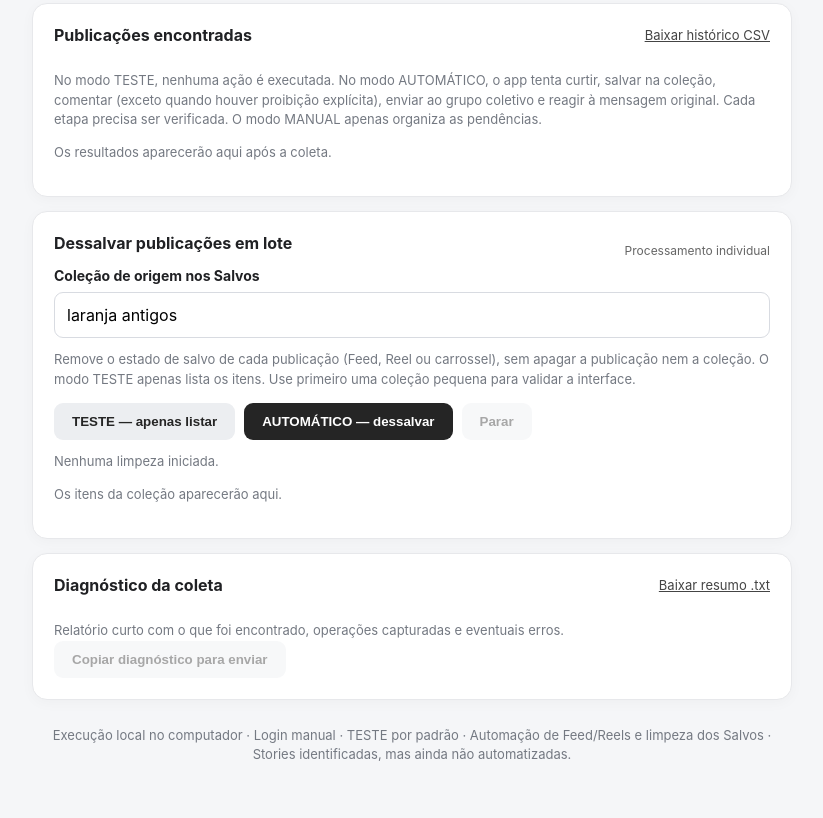
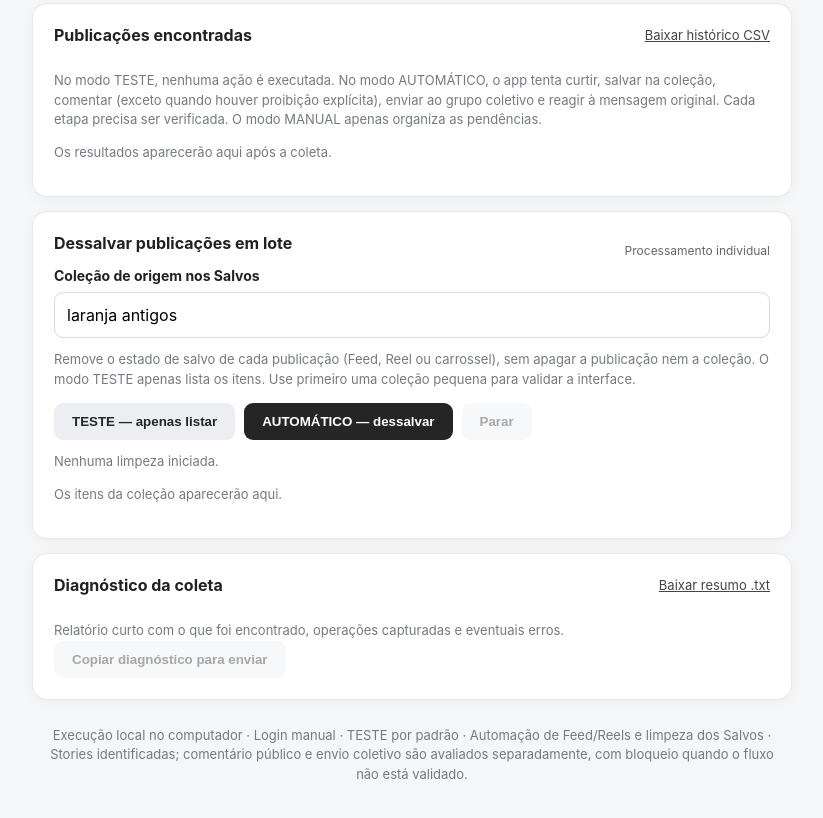
Before and after one commit to projectgithubrepository/curtidorIG, an Electron app: page public/index.html in a window 1040 px wide. Shown: the part 877-1695 px from the top of the page, without its empty margins (108-931 px from the left). Drawn offline with Linux system fonts and the light colour scheme; no server answers.

Commit message:
Atualiza orientação de Stories na interface

```diff
--- a/public/index.html
+++ b/public/index.html
@@ -22,5 +22,5 @@
 <p id="cleanupMessage" class="hint">Nenhuma limpeza iniciada.</p><p id="cleanupCounter" class="hint"></p><div id="cleanupResults" class="results"><p class="muted">Os itens da coleção aparecerão aqui.</p></div>
 </section>
 <section class="panel"><div class="section-head"><h2>Diagnóstico da coleta</h2><a id="downloadDiagnostic" href="/api/diagnostic-log" download="curtidorig-diagnostico.txt">Baixar resumo .txt</a></div><p class="hint">Relatório curto com o que foi encontrado, operações capturadas e eventuais erros.</p><button id="copyDiagnostic" class="secondary" disabled>Copiar diagnóstico para enviar</button><span id="diagnosticCopyStatus" class="hint"></span></section>
-<footer>Execução local no computador · Login manual · TESTE por padrão · Automação de Feed/Reels e limpeza dos Salvos · Stories identificadas, mas ainda não automatizadas.</footer>
+<footer>Execução local no computador · Login manual · TESTE por padrão · Automação de Feed/Reels e limpeza dos Salvos · Stories identificadas; comentário público e envio coletivo são avaliados separadamente, com bloqueio quando o fluxo não está validado.</footer>
 </main><script src="/app.js"></script></body></html>
```
